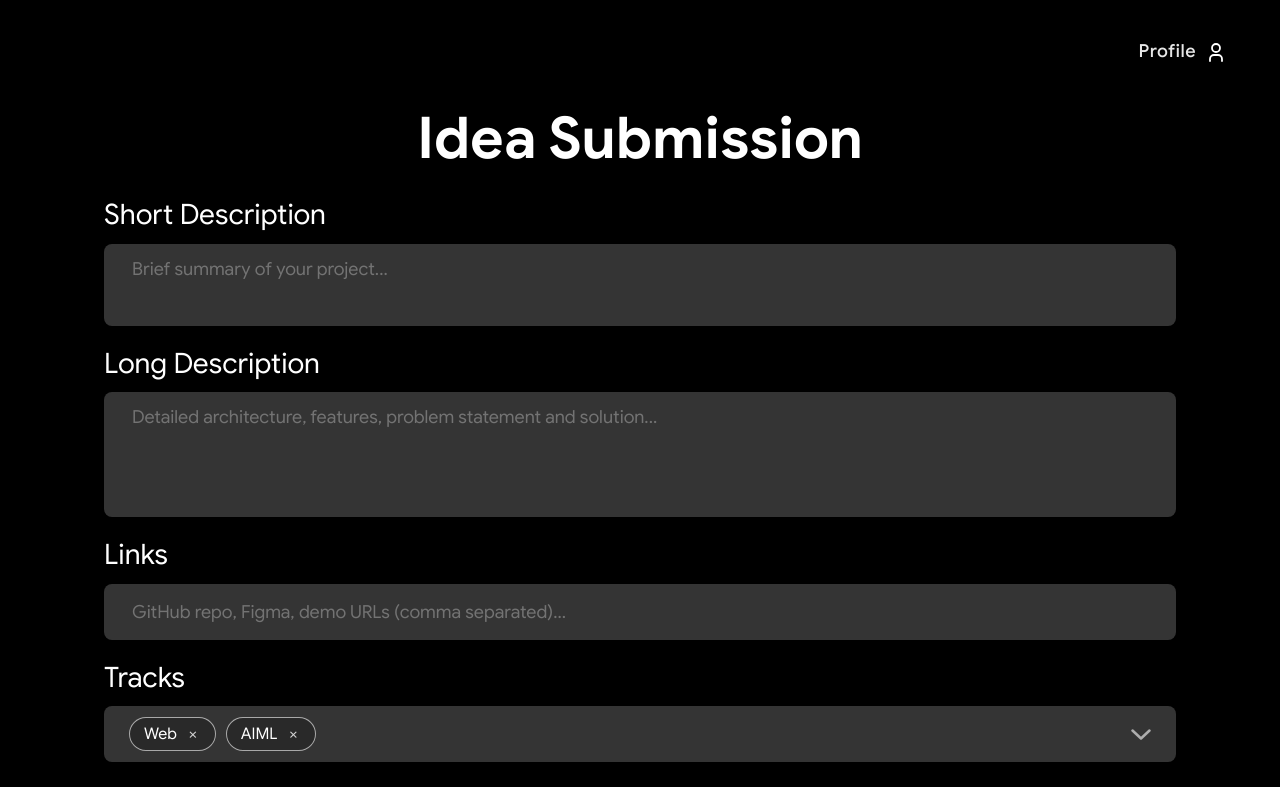
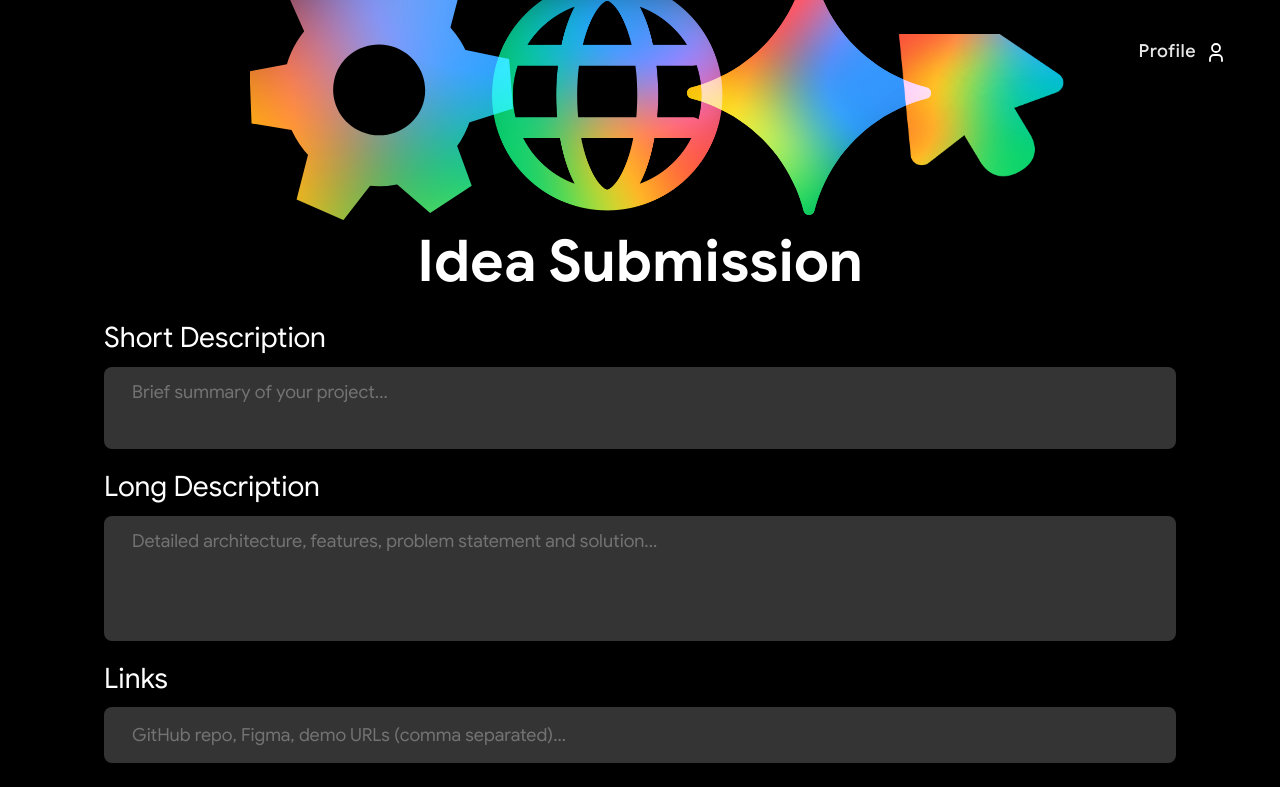
Before and after one commit to GDGVIT/Devjams26-Frontend, a Next.js app in the folder devjams/: page /idea/submission in a window 1280 px wide. Shown: the top 787 px of the page. Built offline with nearby package versions, Linux system fonts and the light colour scheme; a web font is replaced by a local one.

Commit message:
feat(idea-submission): add top 4-logos blend banner matching team page

```diff
--- a/devjams/app/idea/submission/page.tsx
+++ b/devjams/app/idea/submission/page.tsx
@@ -1,5 +1,6 @@
 "use client";
 
+import Image from "next/image";
 import Link from "next/link";
 import { useState, useRef, useEffect } from "react";
 import { motion, AnimatePresence } from "../../../components/gsap-motion";
@@ -91,9 +92,88 @@ export default function IdeaSubmissionPage() {
           <path d="M6 21v-2a4 4 0 0 1 4-4h4a4 4 0 0 1 4 4v2" />
         </svg>
       </Link>
+      {/* Top 4 Logos Blend Banner (Group 1948755624 - gear, web, gemini, cursor) */}
+      <div
+        className="relative pointer-events-none z-10 w-full max-w-[848px] h-[clamp(140px,22vw,314px)] -mt-[clamp(40px,8vw,135px)] flex items-center justify-center overflow-visible"
+        aria-hidden="true"
+      >
+        <div className="relative w-full h-full flex items-center justify-center">
+          {/* 1. Gear Logo */}
+          <div
+            className="absolute left-0 top-0 w-[37%] aspect-square flex items-center justify-center"
+            style={{
+              mixBlendMode: "screen",
+              filter: "brightness(1.12) saturate(1.05)",
+            }}
+          >
+            <Image
+              src="/assets/gear.svg"
+              alt="Gear"
+              width={314}
+              height={314}
+              priority
+              className="w-full h-full object-contain"
+            />
+          </div>
+
+          {/* 2. Web Track Logo */}
+          <div
+            className="absolute left-[32.5%] top-[15%] w-[27.3%] aspect-square flex items-center justify-center"
+            style={{
+              mixBlendMode: "screen",
+              filter: "brightness(1.12) saturate(1.05)",
+            }}
+          >
+            <Image
+              src="/assets/baked/web.png"
+              alt="Web Track"
+              width={232}
+              height={232}
+              priority
+              className="w-full h-full object-contain"
+            />
+          </div>
+
+          {/* 3. Gemini Track Logo */}
+          <div
+            className="absolute left-[55.5%] top-[11.8%] w-[28.8%] aspect-square flex items-center justify-center"
+            style={{
+              mixBlendMode: "screen",
+              filter: "brightness(1.12) saturate(1.05)",
+            }}
+          >
+            <Image
+              src="/assets/gemini.svg"
+              alt="Gemini Track"
+              width={244}
+              height={244}
+              priority
+              className="w-full h-full object-contain"
+            />
+          </div>
+
+          {/* 4. Cursor Logo */}
+          <div
+            className="absolute left-[80%] top-[23.3%] w-[20%] aspect-[170/205] flex items-center justify-center"
+            style={{
+              mixBlendMode: "screen",
+              filter: "brightness(1.12) saturate(1.05)",
+            }}
+          >
+            <Image
+              src="/assets/baked/cursor.png"
+              alt="Cursor"
+              width={170}
+              height={205}
+              priority
+              className="w-full h-full object-contain"
+            />
+          </div>
+        </div>
+      </div>
+
       {/* Main Form Content Container (Frame 1948755618) */}
-      <div className="w-full max-w-[1072px] flex flex-col items-center gap-[clamp(16px,2vh,24px)] mt-10 md:mt-16 z-20">
-        {/* Title: Idea Submission */}
+      <div className="w-full max-w-[1072px] flex flex-col items-center gap-[clamp(16px,2vh,24px)] mt-2 z-20">
         <h1
           className="text-white font-bold tracking-normal leading-[1.2] text-center capitalize m-0 select-none w-full text-[clamp(36px,4.5vw,64px)]"
           style={{
```
